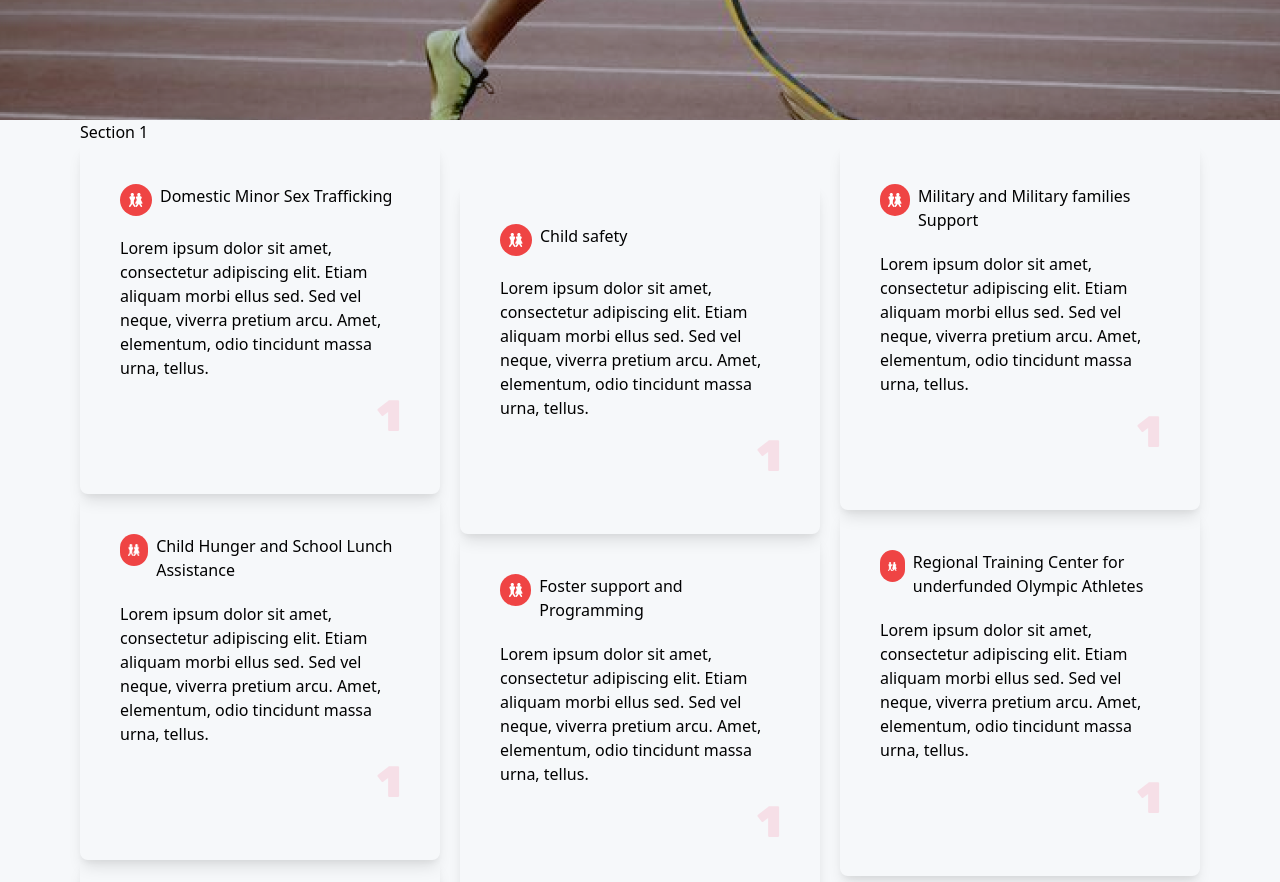
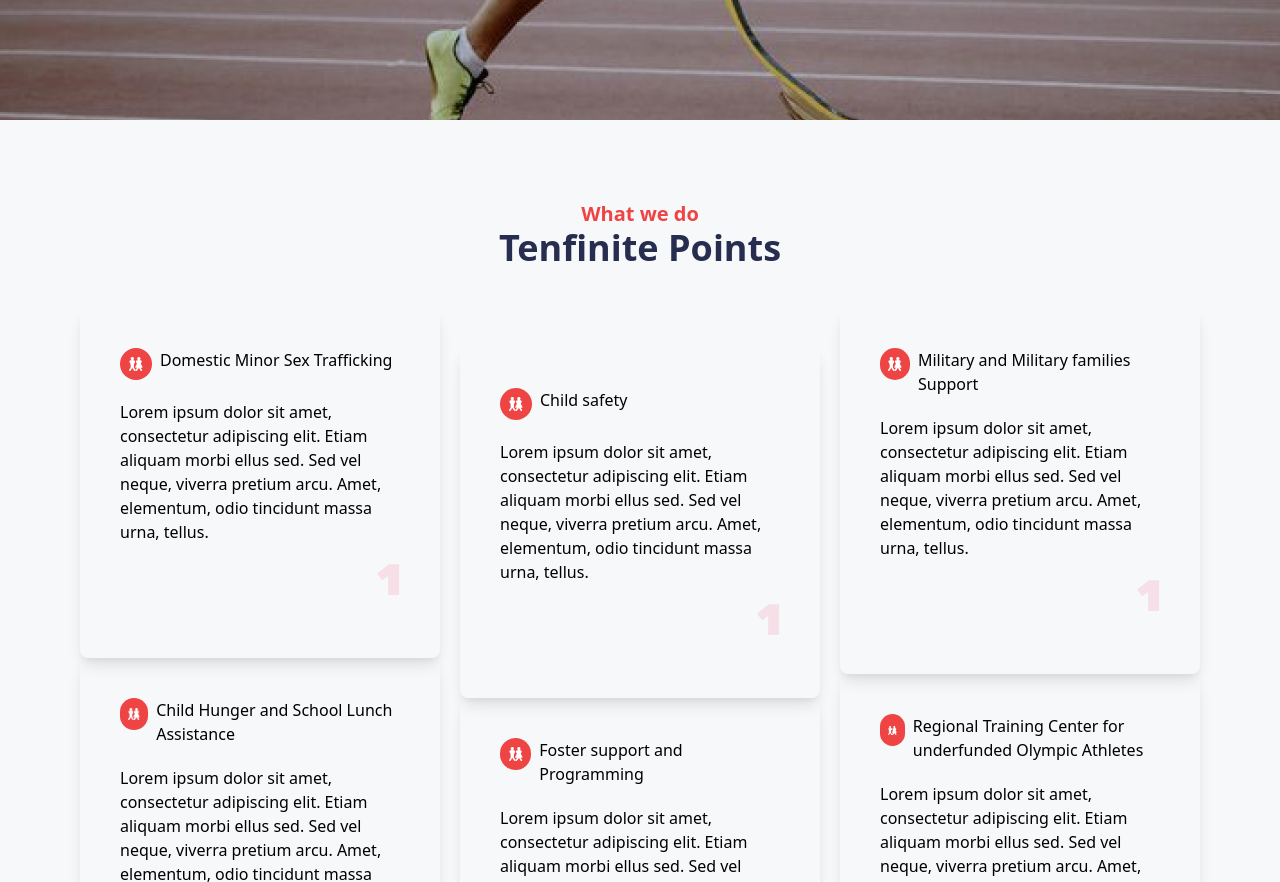
Before and after one commit to acostahf/Tenfinite, a Gatsby site: page / in a window 1280 px wide. Shown: the part 760-1642 px from the top of the page. Built offline with nearby package versions, Linux system fonts and the light colour scheme; Gatsby itself is replaced by a stand-in of ours.

Commit message:
refactor the card section

```diff
--- a/src/components/secOne.js
+++ b/src/components/secOne.js
@@ -82,8 +82,13 @@ const colThree = [
 
 const SecOne = () => {
   return (
-    <div className=" bg-nmr-blue px-20">
-      <h1>Section 1</h1>
+    <div className=" bg-nmr-blue px-20 py-20">
+      <div className="flex items-center flex-col pb-10">
+        <h4 className="text-xl font-bold text-red-500">What we do</h4>
+        <h1 className="text-4xl font-semibold text-nmr-txBlue">
+          Tenfinite Points
+        </h1>
+      </div>
       <div className="grid grid-cols-1  lg:grid-cols-3 gap-5">
         <div>
           {colOne.map(content => (
```
